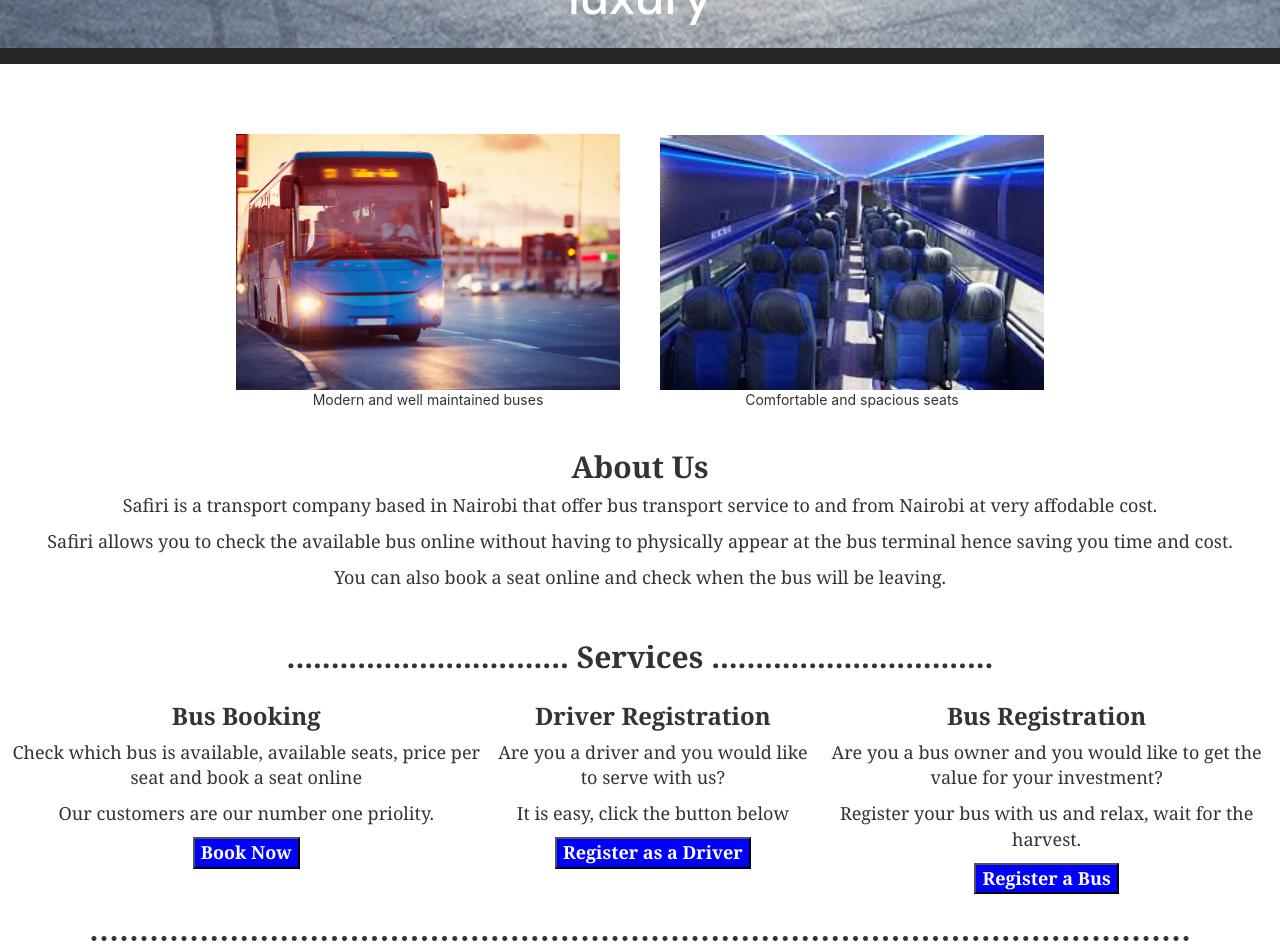
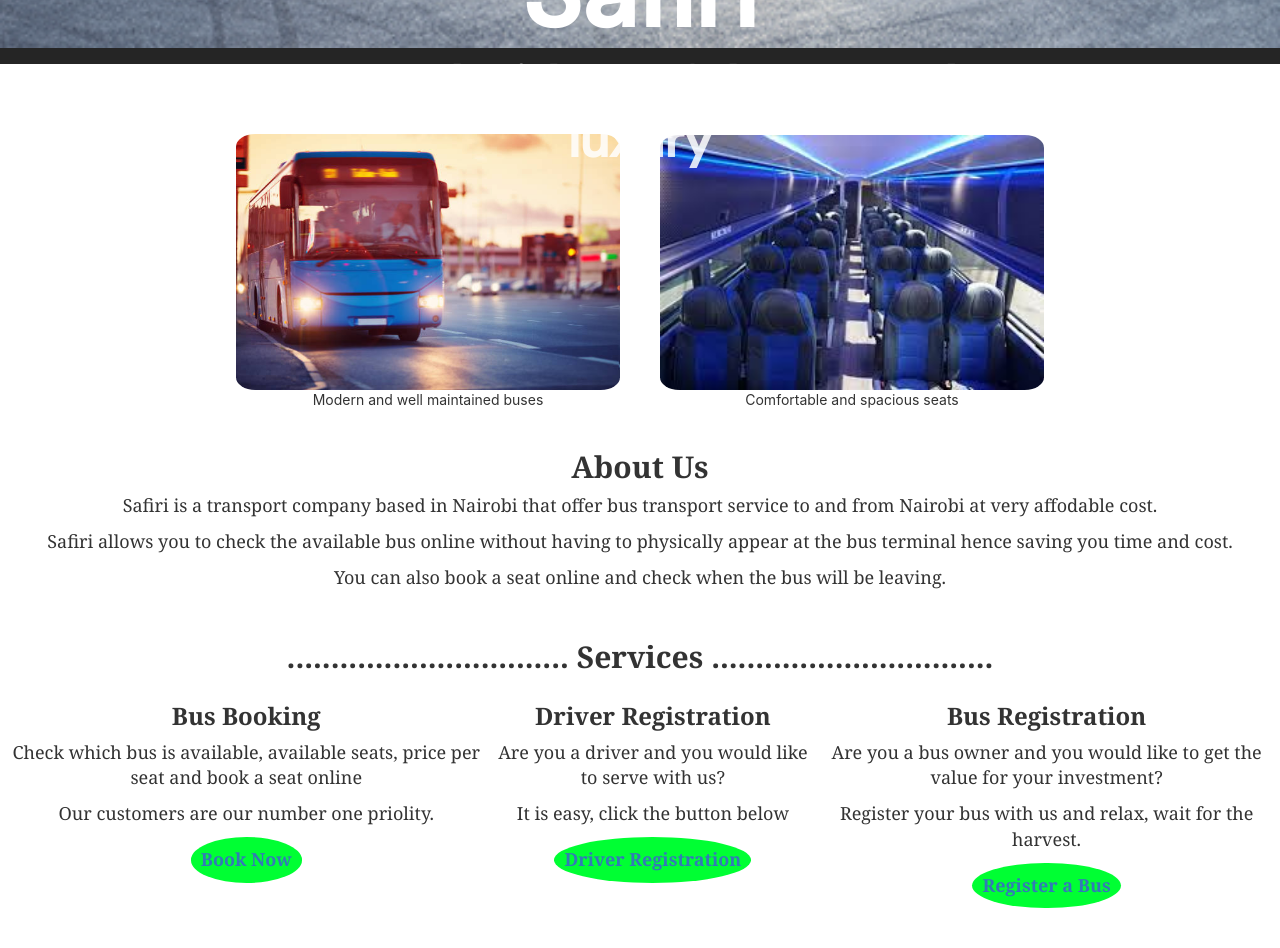
Before and after one commit to sai-kushyanth/bus-booking, a React (Create React App) app: page / in a window 1280 px wide. Shown: the part 500-1448 px from the top of the page. Built offline with nearby package versions, Linux system fonts and the light colour scheme.

Commit message:
enlarged the welcome message

```diff
--- a/src/home/Home.css
+++ b/src/home/Home.css
@@ -33,10 +33,11 @@
 
 }
 .image-container h1{
-    font-size: clamp(7rem, 5vw + 1rem, 5rem);
+    font-size: clamp(10rem, 5vw + 1rem, 5rem);
     color: white;
     text-align: center;
     font-family: 'DM Sans', sans-serif;
+    font-weight: bolder;
 
 }
 
@@ -46,6 +47,7 @@
     color: white;
     text-align: center;
     font-family: 'DM Sans', sans-serif;
+    font-weight: bolder;
 
 }
 
@@ -58,6 +60,7 @@
 }
 .middle-image div img{
     width: 100%;
+    border-radius: 5%;
 
 }
 .middle-image{
@@ -152,9 +155,10 @@
     font-family:Georgia, 'Times New Roman', Times, serif;
     font-size: large;
 
+
 }
 .service-title h2{
-    font-weight: bolder;
+    font-weight:bolder;
     font-family:Georgia, 'Times New Roman', Times, serif;
 }
 .service-bottom h2{
@@ -163,7 +167,19 @@
 }
 
 button{
-    background-color: blue;
+    background-color: rgb(0, 255, 51);
+    color: rgb(52, 21, 190);
+    font-weight: bolder;
+    border-radius: 70%;
+    padding: 10px;
+    border: none;
+    transition: 0.5s;
+    cursor: pointer;
+
+
+}
+button :hover{
+
+    opacity: 0.5;
     color: white;
-    font-weight: bolder;
 }
--- a/src/home/Home.js
+++ b/src/home/Home.js
@@ -84,7 +84,8 @@
             <div><h3>Bus Booking</h3>
             <p>Check which bus is available, available seats, price per seat and book a seat online</p>
             <p>Our customers are our number one priolity.</p>
-            <button>Book Now</button>
+
+            <button ><a href='/'>Book Now</a></button>
 
 
             </div>
@@ -92,12 +93,14 @@
             <div><h3>Driver Registration </h3>
             <p>Are you a driver and you would like to serve with us? </p>
             <p>It is easy, click the button below</p>
-            <button>Register as a Driver</button>
+            <button ><a href='/'>Driver Registration</a></button>
+
             </div>
             <div><h3>Bus Registration</h3>
             <p>Are you a bus owner and you would like to get the value for your investment? </p>
             <p>Register your bus with us and relax, wait for the harvest.</p>
-            <button>Register a Bus</button>
+            <button><a href='/'>Register a Bus</a></button>
+
             </div>
 
 
```
